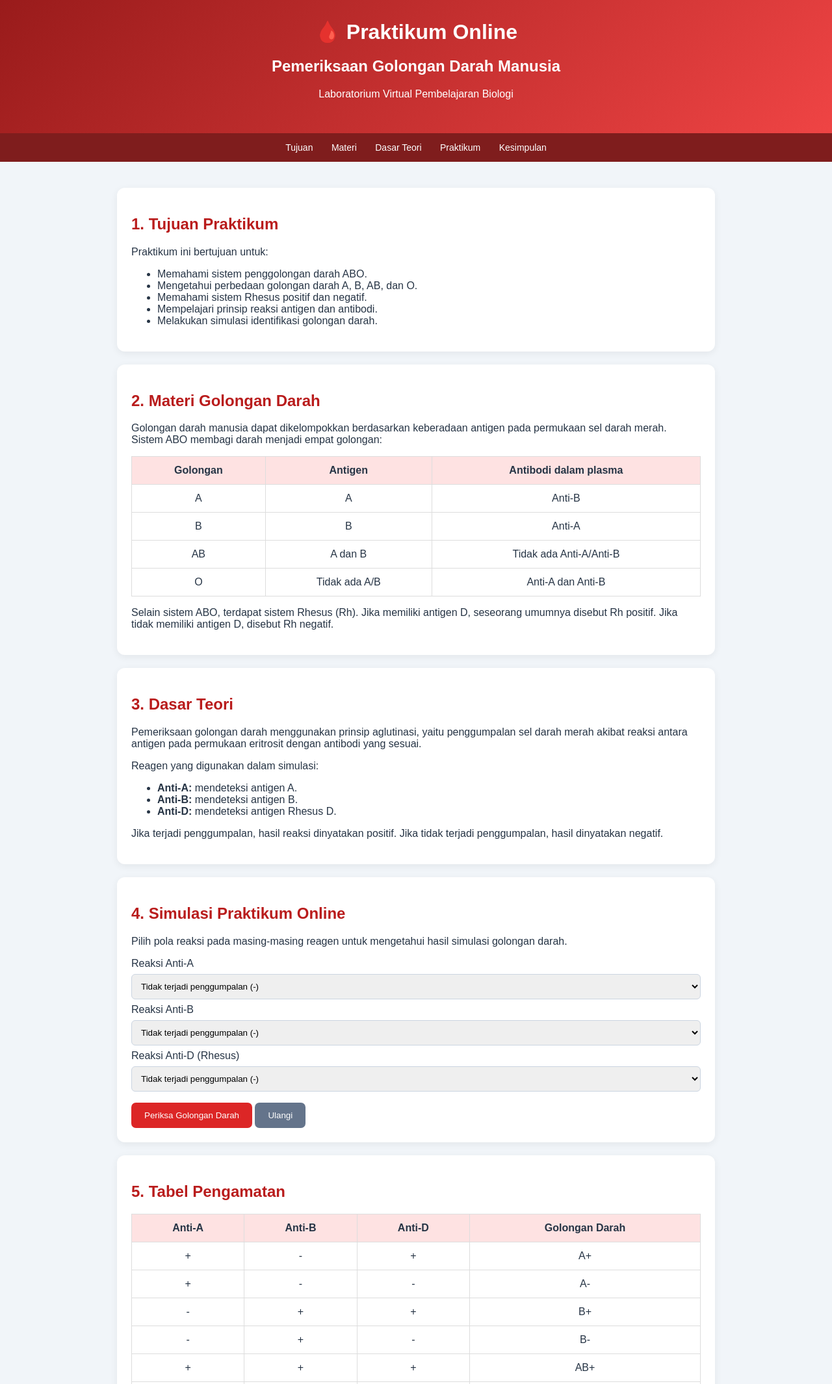
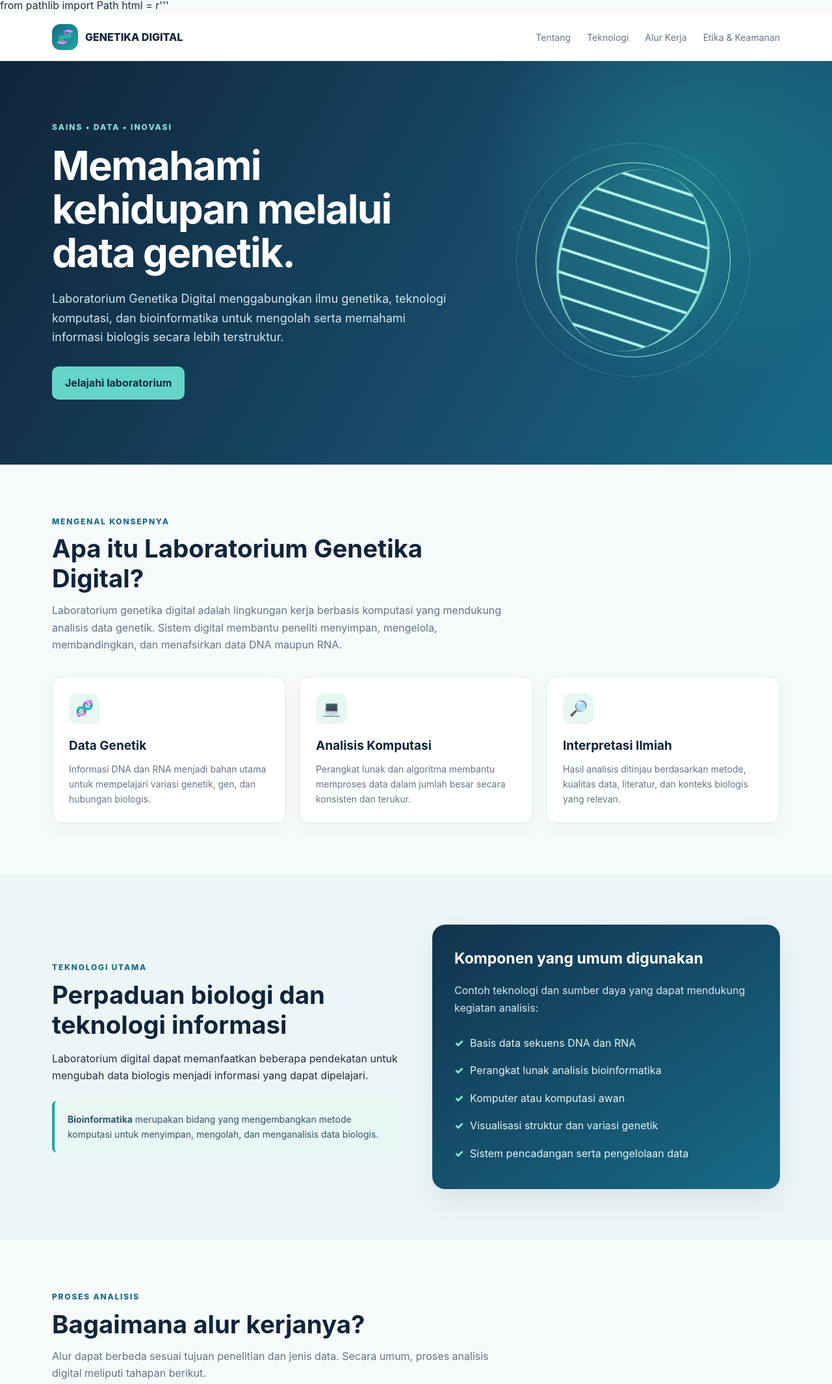
Before and after one commit to kartikania/Belajar, a plain HTML site: page index.html in a window 1280 px wide. Shown: the part 5-2135 px from the top of the page at 65% size. Drawn offline with Linux system fonts and the light colour scheme.

Commit message:
Update index.html

```diff
--- a/index.html
+++ b/index.html
@@ -1,293 +1,248 @@
+from pathlib import Path
 
-<!DOCTYPE html>
+html = r'''<!DOCTYPE html>
 <html lang="id">
 <head>
   <meta charset="UTF-8">
   <meta name="viewport" content="width=device-width, initial-scale=1.0">
-<title>Praktikum Online Golongan Darah</title>
+  <meta name="description" content="Pengenalan Laboratorium Genetika Digital: teknologi genomik, bioinformatika, alur kerja, dan etika data genetik.">
+  <title>Laboratorium Genetika Digital</title>
   <style>
-* {box-sizing:border-box}
+    :root {
+      --navy: #10243a;
+      --blue: #176b87;
+      --teal: #23a6a1;
+      --mint: #e8f7f4;
+      --ink: #203044;
+      --muted: #637487;
+      --paper: #f6fafb;
+      --white: #fff;
+      --line: #dce8eb;
+      --shadow: 0 18px 45px rgba(16,36,58,.09);
+    }
+    * { box-sizing: border-box; }
+    html { scroll-behavior: smooth; }
     body {
-  margin:0;
-  font-family:Arial,sans-serif;
-  background:#f1f5f9;
-  color:#263445;
+      margin: 0; font-family: Inter, "Segoe UI", Arial, sans-serif;
+      color: var(--ink); background: var(--paper); line-height: 1.65;
     }
+    a { color: inherit; text-decoration: none; }
+    .container { width: min(1120px, calc(100% - 40px)); margin: auto; }
     header {
-  background:linear-gradient(135deg,#991b1b,#ef4444);
-  color:white;
-  text-align:center;
-  padding:35px 15px;
+      background: rgba(255,255,255,.94); border-bottom: 1px solid var(--line);
+      position: sticky; top: 0; z-index: 10; backdrop-filter: blur(12px);
     }
-header h1 {margin:0 0 12px}
-nav {
-  background:#7f1d1d;
-  padding:13px;
-  text-align:center;
-  position:sticky;top:0;
+    .nav { min-height: 72px; display:flex; align-items:center; justify-content:space-between; gap:24px; }
+    .brand { display:flex; align-items:center; gap:11px; font-weight:800; color:var(--navy); }
+    .brand-mark {
+      width:40px; height:40px; display:grid; place-items:center; border-radius:13px;
+      color:white; font-size:21px; background:linear-gradient(135deg,var(--blue),var(--teal));
     }
-nav a {
-  color:white;
-  text-decoration:none;
-  margin:0 12px;
-  font-size:14px;
+    nav { display:flex; gap:25px; align-items:center; font-size:14px; color:var(--muted); }
+    nav a:hover { color:var(--teal); }
+    .hero {
+      color:white; overflow:hidden; position:relative;
+      background: radial-gradient(circle at 82% 30%, rgba(35,166,161,.38), transparent 28%),
+                  linear-gradient(120deg,#10243a 0%,#174b68 58%,#176b87 100%);
+      padding:92px 0 100px;
     }
-.container {max-width:950px;margin:25px auto;padding:15px}
+    .hero-grid { display:grid; grid-template-columns:1.15fr .85fr; gap:55px; align-items:center; }
+    .eyebrow { text-transform:uppercase; letter-spacing:2px; font-size:12px; font-weight:800; color:#8ce2d8; }
+    h1 { font-size:clamp(38px,5vw,62px); line-height:1.08; margin:16px 0 22px; letter-spacing:-1.8px; }
+    .hero p { color:#d6e7ee; font-size:18px; max-width:620px; margin:0 0 30px; }
+    .button {
+      display:inline-block; padding:12px 20px; border-radius:10px; font-weight:700;
+      background:#65d5c7; color:#0d2a3b; transition:.2s;
+    }
+    .button:hover { transform:translateY(-2px); box-shadow:0 10px 25px #071b2b55; }
+    .hero-art {
+      min-height:300px; display:grid; place-items:center; position:relative;
+    }
+    .helix {
+      width:230px; height:285px; position:relative; border-left:4px solid #8ce2d8;
+      border-right:4px solid #8ce2d8; border-radius:50%; transform:rotate(18deg);
+      filter:drop-shadow(0 0 15px #65d5c777);
+    }
+    .helix:before {
+      content:""; position:absolute; inset:0;
+      background:repeating-linear-gradient(to bottom, transparent 0 17px, #b8fff0 18px 21px, transparent 22px 35px);
+      border-radius:50%;
+    }
+    .orb { position:absolute; border:1px solid #a6eee4; border-radius:50%; }
+    .orb.one { width:300px;height:300px; }
+    .orb.two { width:360px;height:360px; border-style:dashed; opacity:.4; }
+    section { padding:78px 0; }
+    .section-head { max-width:700px; margin-bottom:35px; }
+    .kicker { color:var(--blue); font-size:12px; font-weight:800; text-transform:uppercase; letter-spacing:1.8px; }
+    h2 { color:var(--navy); font-size:clamp(28px,3vw,39px); line-height:1.2; margin:9px 0 13px; }
+    .section-head p { color:var(--muted); margin:0; }
+    .cards { display:grid; grid-template-columns:repeat(3,1fr); gap:20px; }
     .card {
-  background:white;
-  padding:22px;
-  margin-bottom:20px;
-  border-radius:12px;
-  box-shadow:0 3px 12px #00000010;
+      background:var(--white); border:1px solid var(--line); border-radius:17px;
+      padding:25px; box-shadow:0 8px 24px rgba(16,36,58,.035);
     }
-h2 {color:#b91c1c}
-button {
-  background:#dc2626;
-  color:white;
-  border:0;
-  padding:12px 20px;
-  border-radius:7px;
-  cursor:pointer;
-  margin-top:10px;
+    .card-icon {
+      width:48px;height:48px;display:grid;place-items:center;border-radius:14px;
+      background:var(--mint);font-size:23px;margin-bottom:17px;
     }
-button:hover {background:#991b1b}
-select,input {
-  padding:10px;
-  border:1px solid #cbd5e1;
-  border-radius:6px;
-  margin:7px 0;
-  width:100%;
+    h3 { color:var(--navy); margin:0 0 9px; font-size:19px; }
+    .card p { color:var(--muted); margin:0; font-size:14px; }
+    .about { background:#edf6f7; }
+    .about-grid { display:grid; grid-template-columns:1fr 1fr; gap:50px; align-items:center; }
+    .about-panel {
+      background:linear-gradient(145deg,#12334d,#176b87); color:white; padding:34px;
+      border-radius:20px; box-shadow:var(--shadow);
     }
-table {width:100%;border-collapse:collapse}
-td,th {border:1px solid #ddd;padding:12px;text-align:center}
-th {background:#fee2e2}
-.result {
-  background:#fff1f2;
-  border-left:5px solid #dc2626;
-  padding:15px;
-  margin-top:15px;
-  border-radius:6px;
+    .about-panel h3 { color:white; font-size:23px; }
+    .about-panel p { color:#d9eaf0; }
+    .check-list { list-style:none; padding:0; margin:20px 0 0; }
+    .check-list li { padding:8px 0; color:#e4f4f2; }
+    .check-list li:before { content:"✓"; color:#80e2d4; font-weight:900; margin-right:10px; }
+    .steps { display:grid; grid-template-columns:repeat(4,1fr); gap:14px; counter-reset:step; }
+    .step { padding:23px 19px; border-top:3px solid var(--teal); background:white; border-radius:0 0 14px 14px; }
+    .step:before { counter-increment:step; content:"0" counter(step); color:var(--teal); font-weight:900; font-size:13px; }
+    .step h3 { margin-top:12px; font-size:17px; }
+    .step p { color:var(--muted); font-size:14px; margin:0; }
+    .ethics { background:#10243a; color:white; }
+    .ethics h2 { color:white; }
+    .ethics .section-head p { color:#c4d5df; }
+    .ethics .card { background:#19364e; border-color:#2a4a61; }
+    .ethics .card h3 { color:white; }
+    .ethics .card p { color:#c4d5df; }
+    .ethics .card-icon { background:#24566a; }
+    .notice {
+      margin-top:25px; padding:17px 20px; border-left:4px solid var(--teal);
+      background:#e8f7f4; color:#315365; border-radius:8px; font-size:14px;
     }
-.sample {
-  display:inline-block;
-  width:75px;height:75px;
-  border-radius:50%;
-  background:#b91c1c;
-  border:5px solid #fecaca;
-  margin:8px;
+    footer { background:#0b1a2a; color:#aebfca; padding:28px 0; font-size:13px; }
+    footer .foot { display:flex; justify-content:space-between; gap:20px; flex-wrap:wrap; }
+    @media (max-width:800px) {
+      nav { gap:12px; font-size:12px; }
+      .hero-grid,.about-grid { grid-template-columns:1fr; }
+      .hero { padding:68px 0; }
+      .hero-art { min-height:230px; }
+      .helix { transform:scale(.8) rotate(18deg); }
+      .cards { grid-template-columns:1fr 1fr; }
+      .steps { grid-template-columns:1fr 1fr; }
     }
-footer {
-  background:#7f1d1d;
-  color:white;
-  text-align:center;
-  padding:20px;
+    @media (max-width:540px) {
+      .container { width:min(100% - 28px,1120px); }
+      .nav { align-items:flex-start; padding:14px 0; flex-direction:column; gap:10px; }
+      nav { width:100%; overflow-x:auto; padding-bottom:4px; }
+      nav a { white-space:nowrap; }
+      .cards,.steps { grid-template-columns:1fr; }
+      section { padding:58px 0; }
     }
-.small {font-size:13px;color:#64748b}
   </style>
 </head>
 <body>
-
   <header>
-  <h1>🩸 Praktikum Online</h1>
-  <h2 style="color:white">Pemeriksaan Golongan Darah Manusia</h2>
-  <p>Laboratorium Virtual Pembelajaran Biologi</p>
+    <div class="container nav">
+      <a class="brand" href="#beranda"><span class="brand-mark">🧬</span><span>GENETIKA DIGITAL</span></a>
+      <nav aria-label="Navigasi utama">
+        <a href="#tentang">Tentang</a>
+        <a href="#teknologi">Teknologi</a>
+        <a href="#alur">Alur Kerja</a>
+        <a href="#etika">Etika & Keamanan</a>
+      </nav>
+    </div>
   </header>
 
-<nav>
-  <a href="#tujuan">Tujuan</a>
-  <a href="#materi">Materi</a>
-  <a href="#teori">Dasar Teori</a>
-  <a href="#praktikum">Praktikum</a>
-  <a href="#kesimpulan">Kesimpulan</a>
-</nav>
-
-<div class="container">
-
-<section class="card" id="tujuan">
-<h2>1. Tujuan Praktikum</h2>
-<p>Praktikum ini bertujuan untuk:</p>
-<ul>
-<li>Memahami sistem penggolongan darah ABO.</li>
-<li>Mengetahui perbedaan golongan darah A, B, AB, dan O.</li>
-<li>Memahami sistem Rhesus positif dan negatif.</li>
-<li>Mempelajari prinsip reaksi antigen dan antibodi.</li>
-<li>Melakukan simulasi identifikasi golongan darah.</li>
-</ul>
+  <main>
+    <section class="hero" id="beranda">
+      <div class="container hero-grid">
+        <div>
+          <div class="eyebrow">Sains • Data • Inovasi</div>
+          <h1>Memahami kehidupan melalui data genetik.</h1>
+          <p>Laboratorium Genetika Digital menggabungkan ilmu genetika, teknologi komputasi, dan bioinformatika untuk mengolah serta memahami informasi biologis secara lebih terstruktur.</p>
+          <a class="button" href="#tentang">Jelajahi laboratorium</a>
+        </div>
+        <div class="hero-art" aria-label="Ilustrasi heliks DNA" role="img">
+          <div class="orb one"></div><div class="orb two"></div><div class="helix"></div>
+        </div>
+      </div>
     </section>
 
-<section class="card" id="materi">
-<h2>2. Materi Golongan Darah</h2>
-<p>
-Golongan darah manusia dapat dikelompokkan berdasarkan
-keberadaan antigen pada permukaan sel darah merah.
-Sistem ABO membagi darah menjadi empat golongan:
-</p>
-<table>
-<tr><th>Golongan</th><th>Antigen</th><th>Antibodi dalam plasma</th></tr>
-<tr><td>A</td><td>A</td><td>Anti-B</td></tr>
-<tr><td>B</td><td>B</td><td>Anti-A</td></tr>
-<tr><td>AB</td><td>A dan B</td><td>Tidak ada Anti-A/Anti-B</td></tr>
-<tr><td>O</td><td>Tidak ada A/B</td><td>Anti-A dan Anti-B</td></tr>
-</table>
-<p>
-Selain sistem ABO, terdapat sistem Rhesus (Rh).
-Jika memiliki antigen D, seseorang umumnya disebut Rh positif.
-Jika tidak memiliki antigen D, disebut Rh negatif.
-</p>
+    <section id="tentang">
+      <div class="container">
+        <div class="section-head">
+          <div class="kicker">Mengenal konsepnya</div>
+          <h2>Apa itu Laboratorium Genetika Digital?</h2>
+          <p>Laboratorium genetika digital adalah lingkungan kerja berbasis komputasi yang mendukung analisis data genetik. Sistem digital membantu peneliti menyimpan, mengelola, membandingkan, dan menafsirkan data DNA maupun RNA.</p>
+        </div>
+        <div class="cards">
+          <article class="card"><div class="card-icon">🧬</div><h3>Data Genetik</h3><p>Informasi DNA dan RNA menjadi bahan utama untuk mempelajari variasi genetik, gen, dan hubungan biologis.</p></article>
+          <article class="card"><div class="card-icon">💻</div><h3>Analisis Komputasi</h3><p>Perangkat lunak dan algoritma membantu memproses data dalam jumlah besar secara konsisten dan terukur.</p></article>
+          <article class="card"><div class="card-icon">🔎</div><h3>Interpretasi Ilmiah</h3><p>Hasil analisis ditinjau berdasarkan metode, kualitas data, literatur, dan konteks biologis yang relevan.</p></article>
+        </div>
+      </div>
     </section>
 
-<section class="card" id="teori">
-<h2>3. Dasar Teori</h2>
-<p>
-Pemeriksaan golongan darah menggunakan prinsip aglutinasi,
-yaitu penggumpalan sel darah merah akibat reaksi antara
-antigen pada permukaan eritrosit dengan antibodi yang sesuai.
-</p>
-<p>Reagen yang digunakan dalam simulasi:</p>
-<ul>
-<li><b>Anti-A:</b> mendeteksi antigen A.</li>
-<li><b>Anti-B:</b> mendeteksi antigen B.</li>
-<li><b>Anti-D:</b> mendeteksi antigen Rhesus D.</li>
+    <section class="about" id="teknologi">
+      <div class="container about-grid">
+        <div>
+          <div class="kicker">Teknologi utama</div>
+          <h2>Perpaduan biologi dan teknologi informasi</h2>
+          <p>Laboratorium digital dapat memanfaatkan beberapa pendekatan untuk mengubah data biologis menjadi informasi yang dapat dipelajari.</p>
+          <div class="notice"><strong>Bioinformatika</strong> merupakan bidang yang mengembangkan metode komputasi untuk menyimpan, mengolah, dan menganalisis data biologis.</div>
+        </div>
+        <div class="about-panel">
+          <h3>Komponen yang umum digunakan</h3>
+          <p>Contoh teknologi dan sumber daya yang dapat mendukung kegiatan analisis:</p>
+          <ul class="check-list">
+            <li>Basis data sekuens DNA dan RNA</li>
+            <li>Perangkat lunak analisis bioinformatika</li>
+            <li>Komputer atau komputasi awan</li>
+            <li>Visualisasi struktur dan variasi genetik</li>
+            <li>Sistem pencadangan serta pengelolaan data</li>
           </ul>
-<p>
-Jika terjadi penggumpalan, hasil reaksi dinyatakan positif.
-Jika tidak terjadi penggumpalan, hasil dinyatakan negatif.
-</p>
+        </div>
+      </div>
     </section>
 
-<section class="card" id="praktikum">
-<h2>4. Simulasi Praktikum Online</h2>
-<p>
-Pilih pola reaksi pada masing-masing reagen untuk
-mengetahui hasil simulasi golongan darah.
-</p>
-
-<label>Reaksi Anti-A</label>
-<select id="a">
-<option value="0">Tidak terjadi penggumpalan (-)</option>
-<option value="1">Terjadi penggumpalan (+)</option>
-</select>
-
-<label>Reaksi Anti-B</label>
-<select id="b">
-<option value="0">Tidak terjadi penggumpalan (-)</option>
-<option value="1">Terjadi penggumpalan (+)</option>
-</select>
-
-<label>Reaksi Anti-D (Rhesus)</label>
-<select id="d">
-<option value="0">Tidak terjadi penggumpalan (-)</option>
-<option value="1">Terjadi penggumpalan (+)</option>
-</select>
-
-<button onclick="periksa()">Periksa Golongan Darah</button>
-<button onclick="resetForm()" style="background:#64748b">
-Ulangi
-</button>
-
-<div id="hasil"></div>
+    <section id="alur">
+      <div class="container">
+        <div class="section-head">
+          <div class="kicker">Proses analisis</div>
+          <h2>Bagaimana alur kerjanya?</h2>
+          <p>Alur dapat berbeda sesuai tujuan penelitian dan jenis data. Secara umum, proses analisis digital meliputi tahapan berikut.</p>
+        </div>
+        <div class="steps">
+          <article class="step"><h3>Pengumpulan data</h3><p>Data genetik diperoleh dari sumber atau eksperimen yang sesuai dan terdokumentasi.</p></article>
+          <article class="step"><h3>Kontrol kualitas</h3><p>Data diperiksa untuk menemukan kesalahan, kontaminasi, atau bagian yang kurang memadai.</p></article>
+          <article class="step"><h3>Analisis bioinformatika</h3><p>Data diproses menggunakan perangkat lunak dan metode analisis yang relevan.</p></article>
+          <article class="step"><h3>Interpretasi hasil</h3><p>Temuan dievaluasi, divisualisasikan, dan dilaporkan dengan batasan yang jelas.</p></article>
+        </div>
+      </div>
     </section>
 
-<section class="card">
-<h2>5. Tabel Pengamatan</h2>
-<table>
-<tr>
-<th>Anti-A</th>
-<th>Anti-B</th>
-<th>Anti-D</th>
-<th>Golongan Darah</th>
-</tr>
-<tr><td>+</td><td>-</td><td>+</td><td>A+</td></tr>
-<tr><td>+</td><td>-</td><td>-</td><td>A-</td></tr>
-<tr><td>-</td><td>+</td><td>+</td><td>B+</td></tr>
-<tr><td>-</td><td>+</td><td>-</td><td>B-</td></tr>
-<tr><td>+</td><td>+</td><td>+</td><td>AB+</td></tr>
-<tr><td>+</td><td>+</td><td>-</td><td>AB-</td></tr>
-<tr><td>-</td><td>-</td><td>+</td><td>O+</td></tr>
-<tr><td>-</td><td>-</td><td>-</td><td>O-</td></tr>
-</table>
+    <section class="ethics" id="etika">
+      <div class="container">
+        <div class="section-head">
+          <div class="kicker">Tanggung jawab penelitian</div>
+          <h2>Etika, privasi, dan keamanan data</h2>
+          <p>Informasi genetik dapat bersifat sangat pribadi. Pengelolaannya harus dilakukan secara bertanggung jawab dan sesuai ketentuan yang berlaku.</p>
+        </div>
+        <div class="cards">
+          <article class="card"><div class="card-icon">🔐</div><h3>Perlindungan privasi</h3><p>Batasi akses data, gunakan pengamanan yang memadai, dan hindari membagikan identitas tanpa dasar yang sah.</p></article>
+          <article class="card"><div class="card-icon">📋</div><h3>Persetujuan dan etika</h3><p>Pengambilan serta penggunaan sampel dan data manusia harus mengikuti persetujuan dan kaji etik yang relevan.</p></article>
+          <article class="card"><div class="card-icon">🧪</div><h3>Validasi ilmiah</h3><p>Hasil komputasi bukan kesimpulan otomatis; metode, kualitas data, dan interpretasi perlu ditinjau secara kritis.</p></article>
+        </div>
+        <div class="notice"><strong>Catatan:</strong> Halaman ini merupakan materi pengenalan edukatif, bukan layanan pemeriksaan genetik atau diagnosis medis.</div>
+      </div>
     </section>
-
-<section class="card" id="kesimpulan">
-<h2>6. Kesimpulan</h2>
-<p>
-Berdasarkan praktikum virtual, golongan darah dapat
-diidentifikasi melalui reaksi antara antigen pada sel
-darah merah dengan reagen Anti-A, Anti-B, dan Anti-D.
-Pola aglutinasi menentukan golongan ABO dan status Rhesus.
-</p>
-</section>
-
-<section class="card">
-<h2>7. Pertanyaan Evaluasi</h2>
-<ol>
-<li>Apa yang dimaksud dengan aglutinasi?</li>
-<li>Apa perbedaan golongan darah A dan B?</li>
-<li>Mengapa golongan darah AB disebut memiliki antigen A dan B?</li>
-<li>Apa fungsi reagen Anti-D?</li>
-<li>Mengapa pemeriksaan golongan darah penting sebelum transfusi?</li>
-</ol>
-</section>
-
-<div class="card">
-<h2>⚠️ Catatan Keselamatan</h2>
-<p>
-Halaman ini hanya merupakan simulasi pembelajaran.
-Tidak menggunakan darah manusia sungguhan dan tidak dapat
-digunakan untuk menentukan golongan darah seseorang secara
-medis. Pemeriksaan nyata harus dilakukan oleh tenaga
-laboratorium terlatih menggunakan prosedur yang tervalidasi.
-</p>
-</div>
-
-</div>
+  </main>
 
   <footer>
-<p>Praktikum Online Biologi | Materi Sistem Peredaran Darah</p>
-<p>Media Pembelajaran Interaktif</p>
+    <div class="container foot">
+      <span>© 2026 Laboratorium Genetika Digital — Materi edukasi</span>
+      <span>Dibuat untuk pengenalan genetika dan bioinformatika</span>
+    </div>
   </footer>
-
-<script>
-function periksa() {
-  let a = document.getElementById("a").value;
-  let b = document.getElementById("b").value;
-  let d = document.getElementById("d").value;
-
-  let golongan = "";
-  if(a==="1" && b==="1") golongan="AB";
-  else if(a==="1") golongan="A";
-  else if(b==="1") golongan="B";
-  else golongan="O";
-
-  let rhesus = d==="1" ? "+" : "-";
-  let hasil = golongan + rhesus;
-
-  let reaksi = `
-    Anti-A: ${a==="1"?"Positif (+)":"Negatif (-)"}<br>
-    Anti-B: ${b==="1"?"Positif (+)":"Negatif (-)"}<br>
-    Anti-D: ${d==="1"?"Positif (+)":"Negatif (-)"}
-  `;
-
-  document.getElementById("hasil").innerHTML = `
-    <div class="result">
-      <h3>Hasil Simulasi Praktikum</h3>
-      <p>${reaksi}</p>
-      <h2>Golongan Darah: ${hasil}</h2>
-      <p>
-      Hasil simulasi menunjukkan pola reaksi yang sesuai
-      dengan golongan darah ${hasil}.
-      </p>
-    </div>
-  `;
-}
-
-function resetForm() {
-  document.getElementById("a").value="0";
-  document.getElementById("b").value="0";
-  document.getElementById("d").value="0";
-  document.getElementById("hasil").innerHTML="";
-}
-</script>
-
 </body>
 </html>
+'''
+
+path = Path("/mnt/data/index.html")
+path.write_text(html, encoding="utf-8")
+print(f"File berhasil dibuat: {path}")
```
Lines whose indentation alone changed are shown as unchanged.
